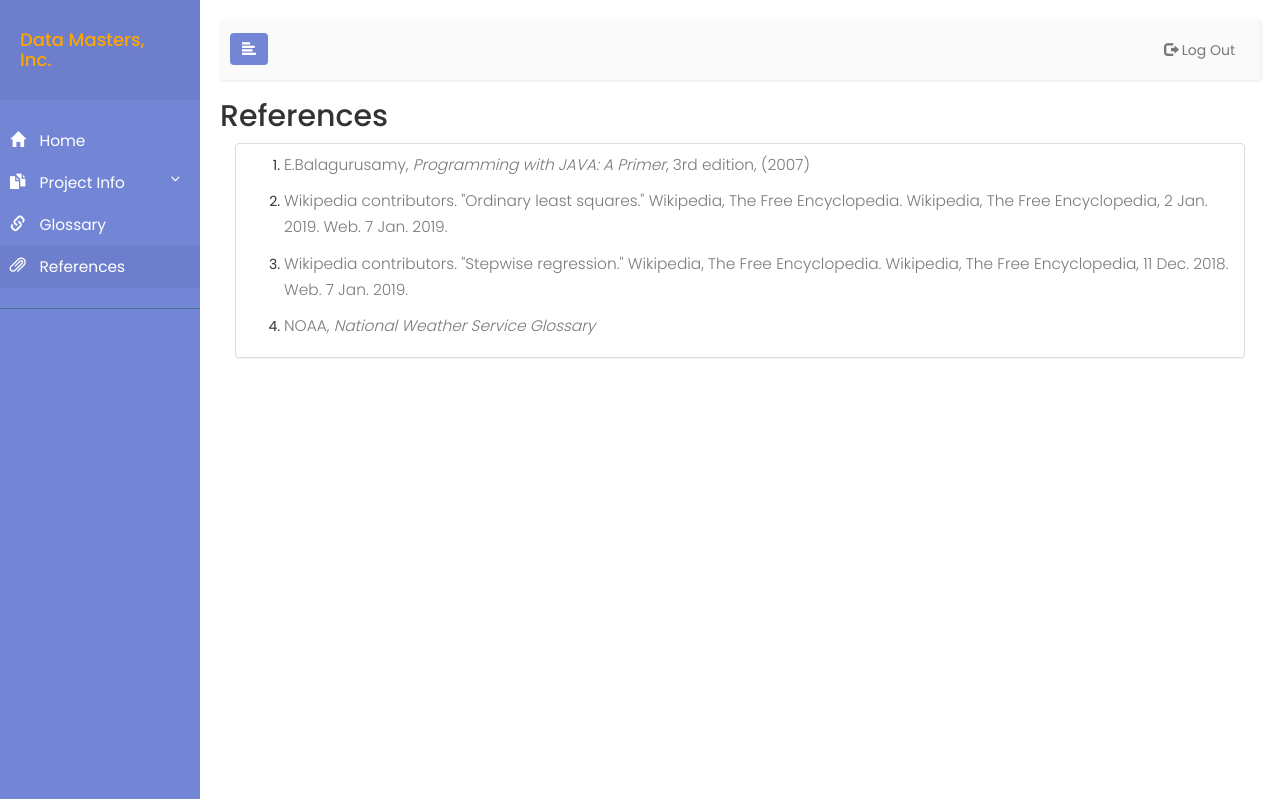
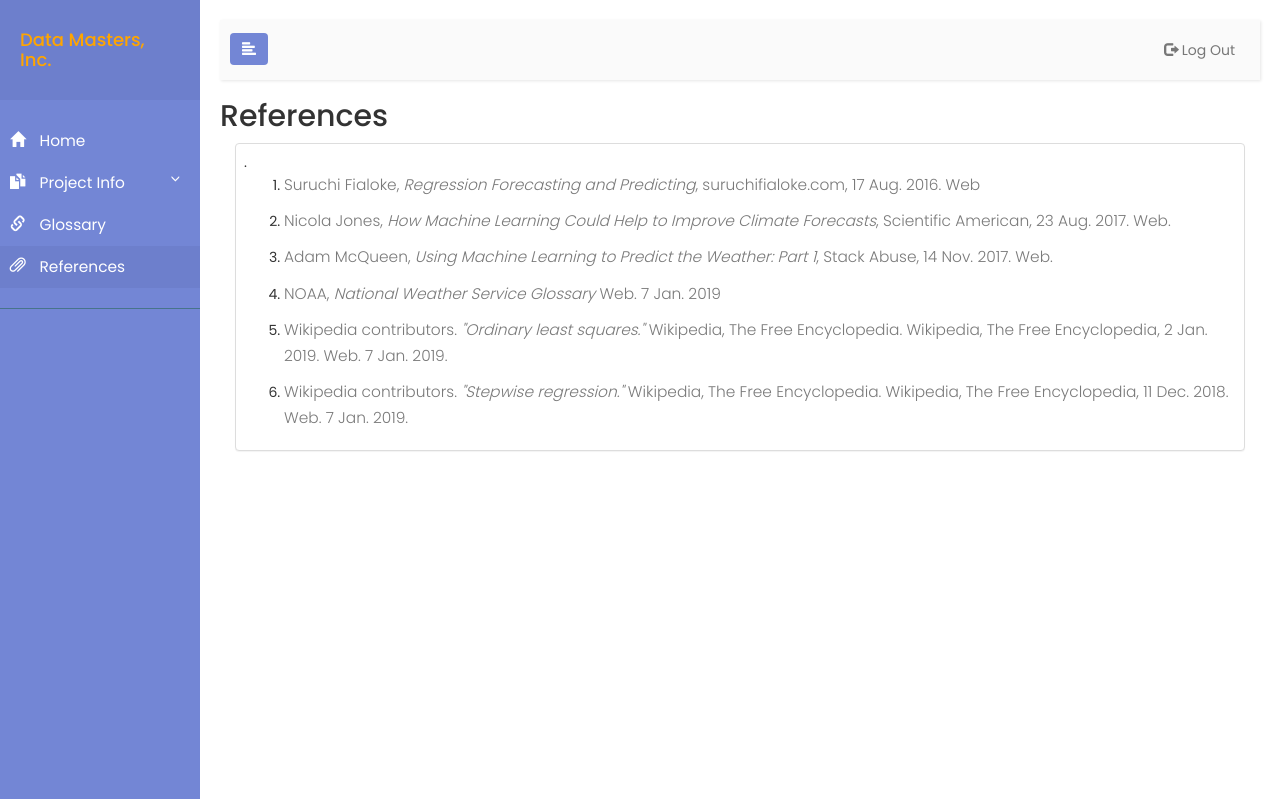
Before and after one commit to patrol7171/ML-CC-Dashboard, a Flask app: page /references in a window 1280 px wide. Shown: the top 799 px of the page. Run offline with Flask 2, Linux system fonts and the light colour scheme; parts of the project's set-up code (start-up, migrations or seed data) failed here and were passed over; some libraries are stand-ins or nearby versions.

Commit message:
app file and html updates
corrected app ID and updated the references page

```diff
--- a/mlcc_dashboard/app.py
+++ b/mlcc_dashboard/app.py
@@ -85,7 +85,7 @@ db.session.commit()
 #################################################
 client_id = os.environ.get('client_id')
 client_secret = os.environ.get('client_secret')
-app_id="com.aerisweather.pythonsdkdemo"
+app_id="herokuapp.com"
 
 
 
--- a/mlcc_dashboard/static/css/style_custom.css
+++ b/mlcc_dashboard/static/css/style_custom.css
@@ -65,7 +65,7 @@ i, span {
 
 .panel-footer a:hover,
 .well a:hover,
-#references-panel ol li a:hover {
+ol.references li a:hover {
 	color: orange !important;
 }
 
--- a/mlcc_dashboard/templates/references.html
+++ b/mlcc_dashboard/templates/references.html
@@ -84,21 +84,27 @@
 
                 <h2>References</h2>
 				<div class="row-fluid">
-					<div class="col-xs-12 col-sm-12 col-md-12 col-lg-12" id="references-panel">
+					<div class="col-xs-12 col-sm-12 col-md-12 col-lg-12">
 						<div class="panel panel-default">
-							<div class="panel-body">
-								<ol>
-									<li><a target="_blank" href="#">
-										<p>E.Balagurusamy, <cite>Programming with JAVA: A Primer</cite>, 3rd edition, (2007)</p></a>
+							<div class="panel-body">							.
+								<ol class="references">
+									<li><a href="http://suruchifialoke.com/2016-08-17-machine-learning-tutorial-with-python-I/" target="_blank">
+										<p>Suruchi Fialoke, <cite>Regression Forecasting and Predicting</cite>, suruchifialoke.com, 17 Aug. 2016. Web</p></a>
+									</li>
+									<li><a target="_blank" href="https://www.scientificamerican.com/article/how-machine-learning-could-help-to-improve-climate-forecasts/">
+										<p>Nicola Jones, <cite>How Machine Learning Could Help to Improve Climate Forecasts</cite>, Scientific American, 23 Aug. 2017. Web.</p></a>
+									</li>
+									<li><a target="_blank" href="https://stackabuse.com/using-machine-learning-to-predict-the-weather-part-1/">
+										<p>Adam McQueen, <cite>Using Machine Learning to Predict the Weather: Part 1</cite>, Stack Abuse, 14 Nov. 2017. Web.</p></a>
+									</li>
+									<li><a target="_blank" href="https://w1.weather.gov/glossary/">
+										<p>NOAA, <cite>National Weather Service Glossary</cite> Web. 7 Jan. 2019</p></a>
 									</li>
 									<li><a target="_blank" href="https://en.wikipedia.org/w/index.php?title=Ordinary_least_squares&oldid=876394211">
-										<p>Wikipedia contributors. "Ordinary least squares." Wikipedia, The Free Encyclopedia. Wikipedia, The Free Encyclopedia, 2 Jan. 2019. Web. 7 Jan. 2019.</p></a>
+										<p>Wikipedia contributors. <cite>"Ordinary least squares."</cite> Wikipedia, The Free Encyclopedia. Wikipedia, The Free Encyclopedia, 2 Jan. 2019. Web. 7 Jan. 2019.</p></a>
 									</li>
 									<li><a target="_blank" href="https://en.wikipedia.org/w/index.php?title=Stepwise_regression&oldid=873228475">
-										<p>Wikipedia contributors. "Stepwise regression." Wikipedia, The Free Encyclopedia. Wikipedia, The Free Encyclopedia, 11 Dec. 2018. Web. 7 Jan. 2019.</p></a>
-									</li>
-									<li><a target="_blank" href="https://w1.weather.gov/glossary/">
-										<p>NOAA, <cite>National Weather Service Glossary</cite></p></a>
+										<p>Wikipedia contributors. <cite>"Stepwise regression."</cite> Wikipedia, The Free Encyclopedia. Wikipedia, The Free Encyclopedia, 11 Dec. 2018. Web. 7 Jan. 2019.</p></a>
 									</li>
 								</ol>
 							</div>
```
